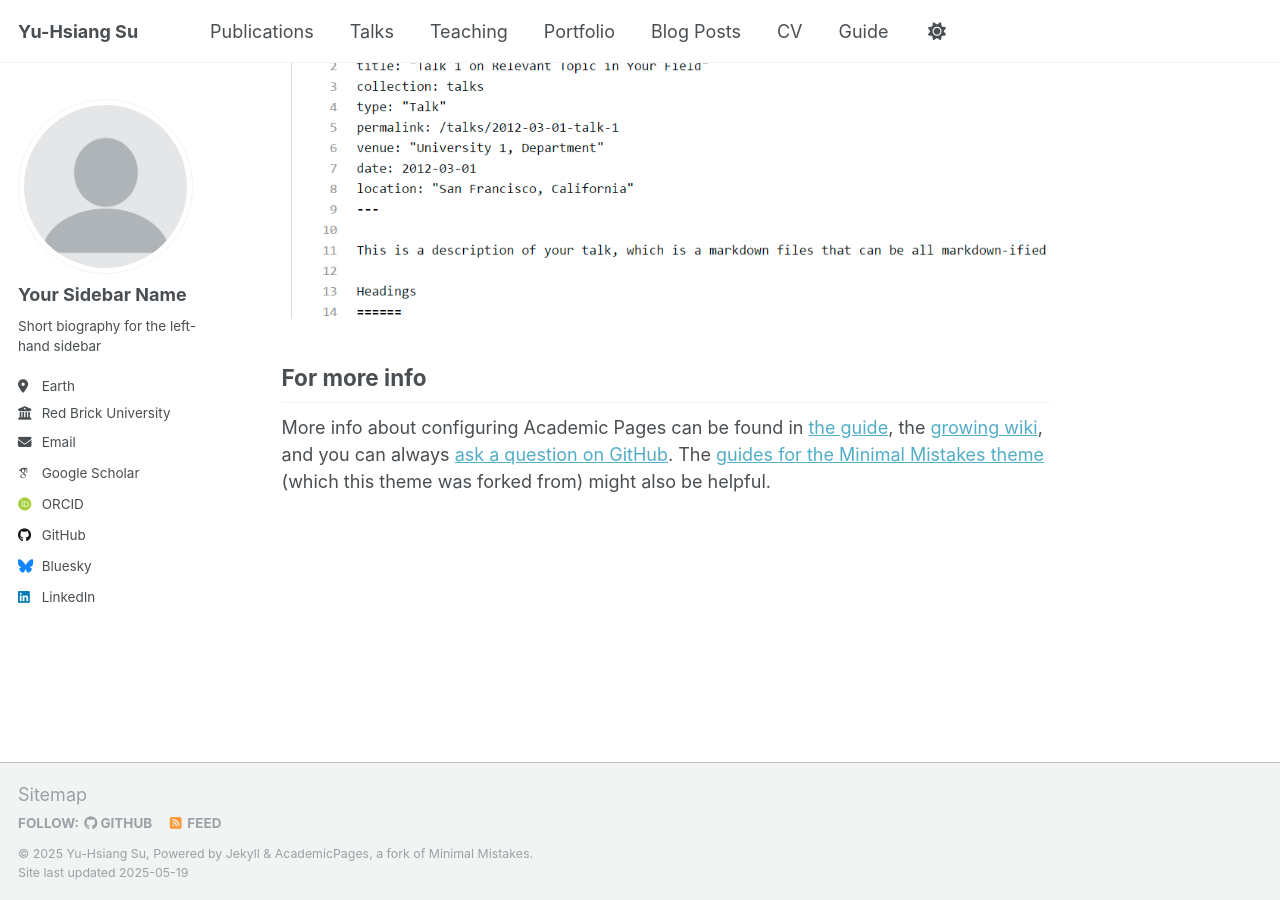
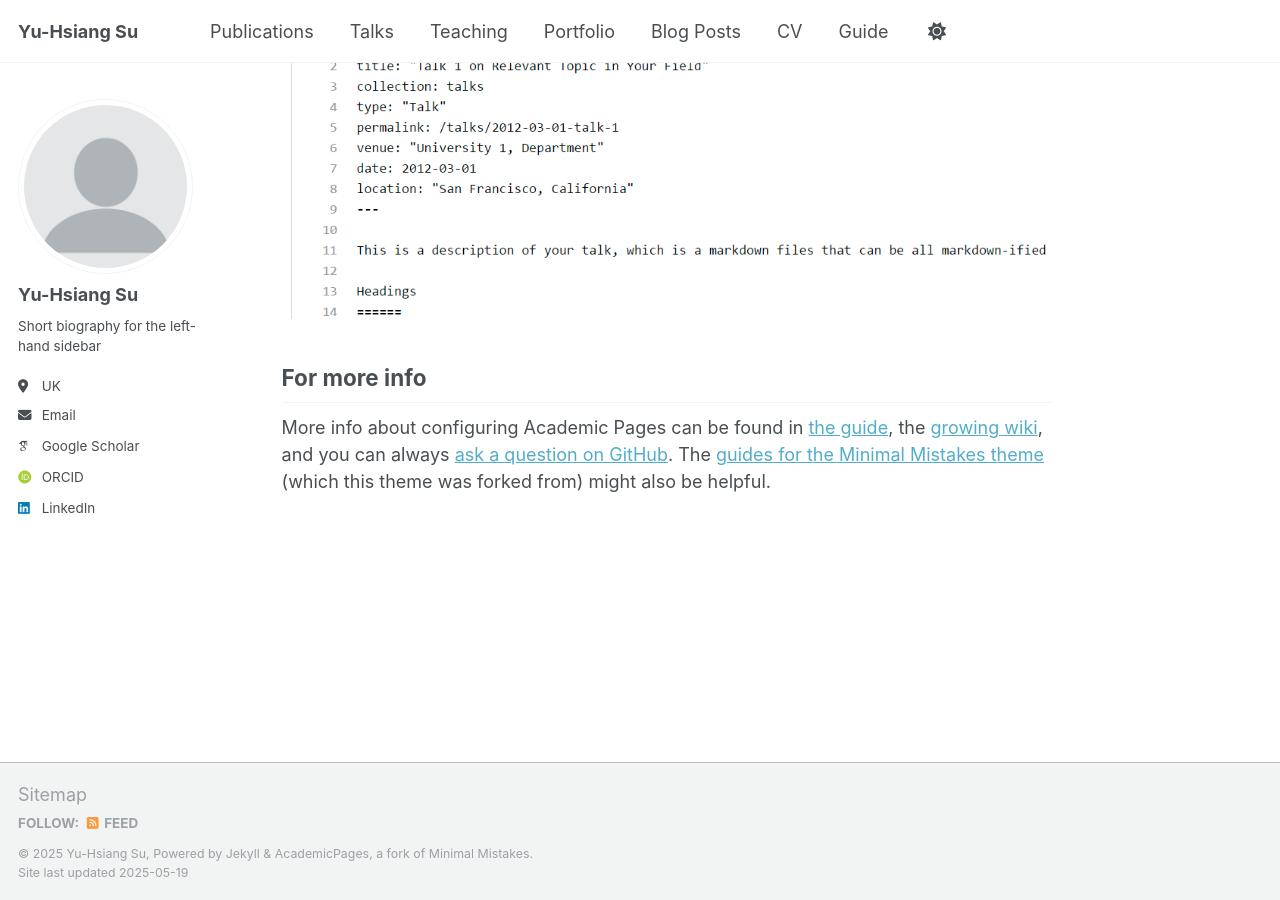
Before and after one commit to yuhsiangdrsu/yuhsiangdrsu.github.io, a Jekyll site: the page built from _pages/about.md, in a window 1280 px wide and 900 px high, scrolled down 2636 px. Built offline with Jekyll 4.4.1, drawn with Linux system fonts in a browser that asks for light colours; some web fonts are replaced.

Commit message:
basic info

```diff
--- a/_config.yml
+++ b/_config.yml
@@ -23,13 +23,13 @@ repository               : "yuhsiangdrsu/yuhsiangdrsu.github.io"
 author:
   # Biographic information
   avatar           : "profile.png"
-  name             : "Your Sidebar Name"
+  name             : "Yu-Hsiang Su"
   pronouns         : # example: "she/her"
   bio              : "Short biography for the left-hand sidebar"
-  location         : "Earth"
-  employer         : "Red Brick University"
+  location         : "UK"
+  employer         :
   uri              : # URL
-  email            : "none@example.org"
+  email            : "yuhsiang.drsu@gmail.com"
 
   # Academic websites
   academia         : # URL
@@ -46,12 +46,12 @@ author:
   bitbucket        : # Username - Update with your username on the site
   codepen          : # Username
   dribbble         : # Username
-  github           : "yuhsiangdrsu"
+  github           :
   kaggle           : # Username
   stackoverflow    : # User number or user number and name (i.e., use "1" or "1/jeff-atwood")
 
   # Social media
-  bluesky          : "bsky.app" # Replace this with you Bluesky username
+  bluesky          : # Replace this with you Bluesky username
   facebook         : # Username
   flickr           : # Username
   foursquare       : # Username
```
